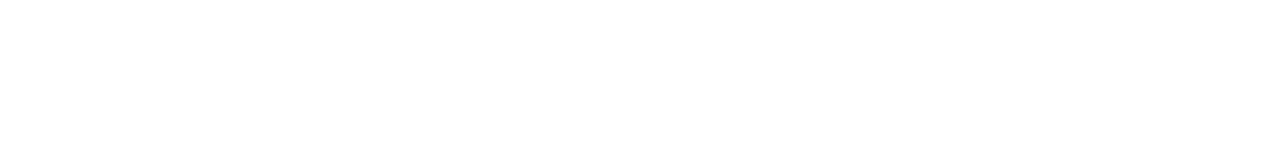
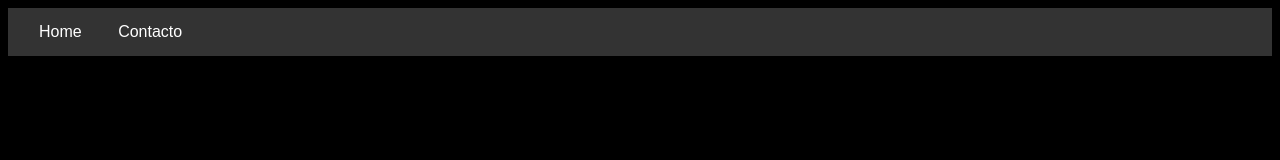
Before and after one commit to Joao-23-Santos/projeto, a plain HTML site: page index.html in a window 1280 px wide. Drawn offline with Linux system fonts and the light colour scheme.

Commit message:
atualizaçao

```diff
--- a/index.html
+++ b/index.html
@@ -3,9 +3,16 @@
 <head>
     <meta charset="UTF-8">
     <meta name="viewport" content="width=device-width, initial-scale=1.0">
-    <title>Document</title>
+    <link rel="stylesheet" href="paginaInicial.css">
+    <title>João Santos</title>
 </head>
 <body>
-
+    <div>
+        <nav class="nav">
+            <ul>
+                <li><a href="index.html">Home</a></li>
+                <li><a href="contacto.html">Contacto</a></li>
+        </nav>
+    </div>
 </body>
 </html>
```
